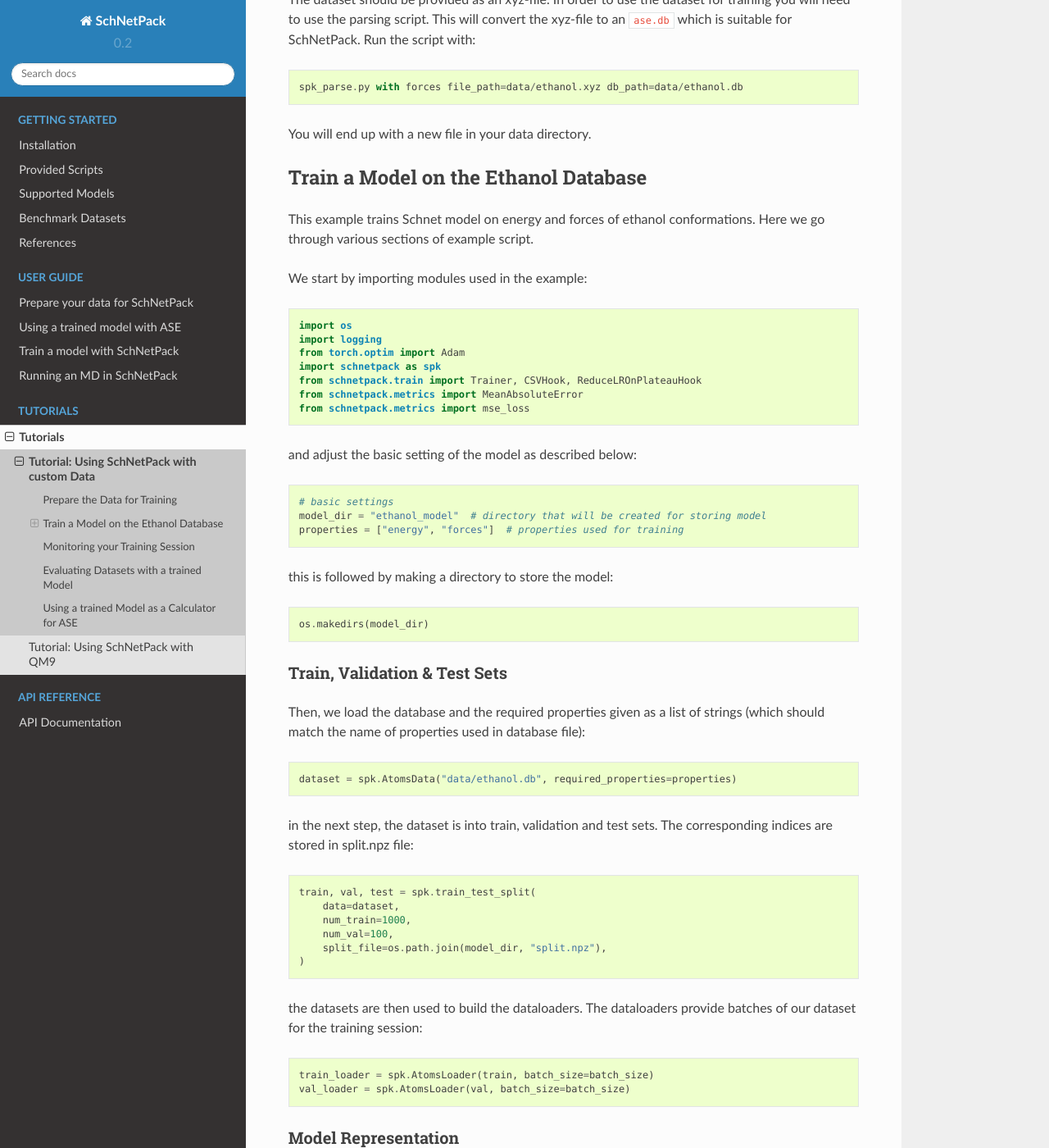
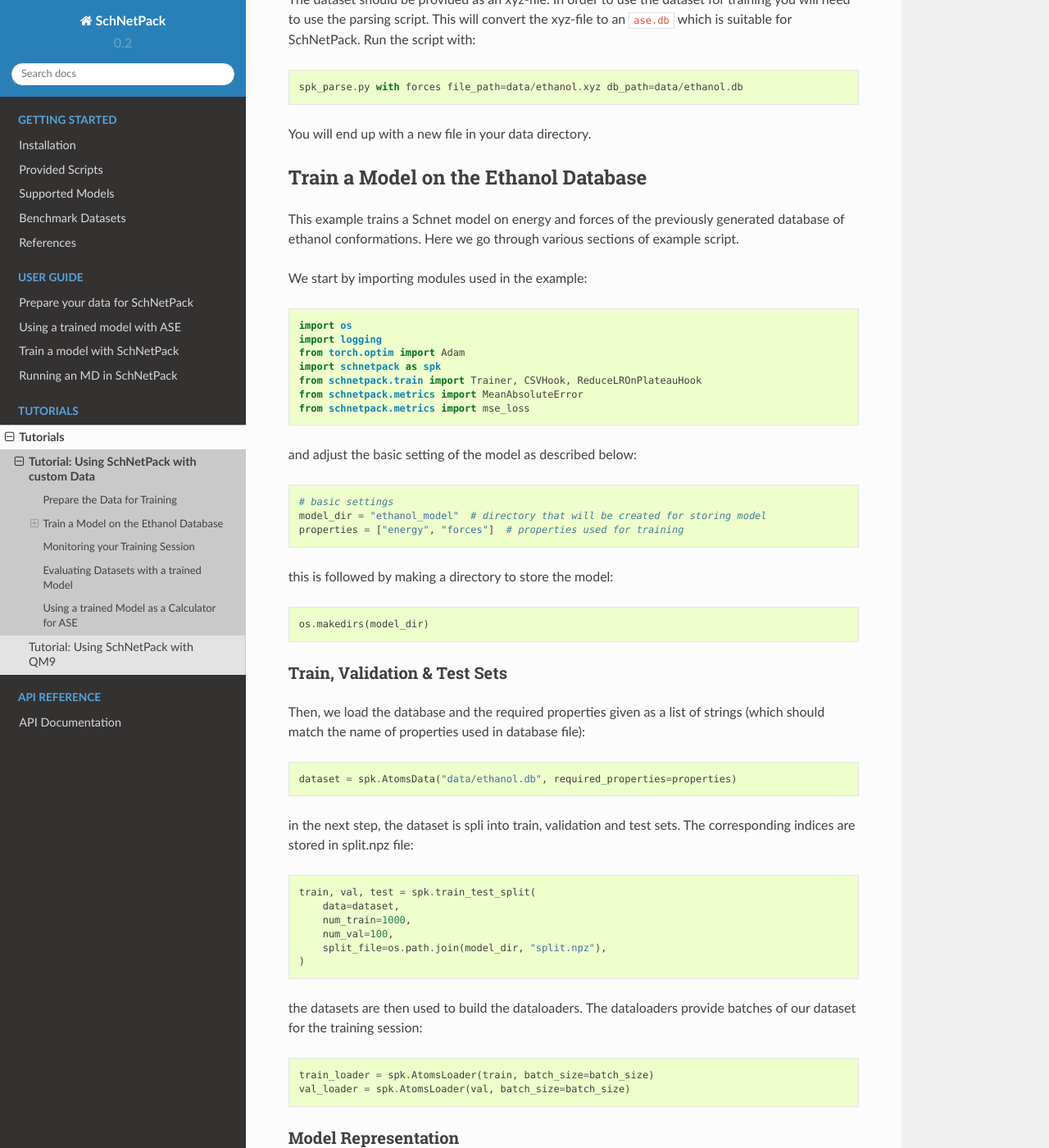
Before and after one commit to atomistic-machine-learning/schnetpack, a Sphinx documentation site: the page built from docs/tutorials/tutorial_ethanol.rst, in a window 1280 px wide and 1400 px high, scrolled down 662 px. Shown: the whole window at 82% size. Built offline with Sphinx 7.4.7 and the Read the Docs theme 2.0.0, drawn with Linux system fonts in a browser that asks for light colours; some of the changed text lies outside the part shown.

Commit message:
revision of tutorials

```diff
--- a/docs/tutorials/tutorial_ethanol.rst
+++ b/docs/tutorials/tutorial_ethanol.rst
@@ -41,7 +41,8 @@
 Train a Model on the Ethanol Database
 -------------------------------------
 
-This example trains Schnet model on energy and forces of ethanol conformations.
+This example trains a Schnet model on energy and forces of the previously
+generated database of ethanol conformations.
 Here we go through various sections of example script.
 
 We start by importing modules used in the example::
@@ -72,7 +73,7 @@
 
     dataset = spk.AtomsData("data/ethanol.db", required_properties=properties)
 
-in the next step, the dataset is into train, validation and test sets. The
+in the next step, the dataset is spli into train, validation and test sets. The
 corresponding indices are stored in split.npz file::
 
     train, val, test = spk.train_test_split(
@@ -118,6 +119,14 @@
     model = spk.AtomisticModel(representation, output_modules)
 
 
+Building the Optimizer
+......................
+
+In order to update model parameters we will need to build an optimizer::
+
+    optimizer = Adam(params=model.parameters(), lr=1e-4)
+
+
 Monitor Train Process: Hooks
 ............................
 
@@ -164,7 +173,7 @@
 We recommend to use TensorBoard for monitoring your training session. Therefore
 you will need to open add the ``TensorboardHook`` to the list of hooks::
 
-        TensorboardHook(log_path=model_dir, metrics=metrics)
+    TensorboardHook(log_path=model_dir, metrics=metrics)
 
 In order to use the TensorBoard you will need to install ``tensorflow`` in your
 environment::
```
Also changed, not shown: other parts of docs/tutorials/tutorial_ethanol.rst (+2 -2 lines), docs/tutorials/tutorial_qm9.rst (+18 -7 lines).
